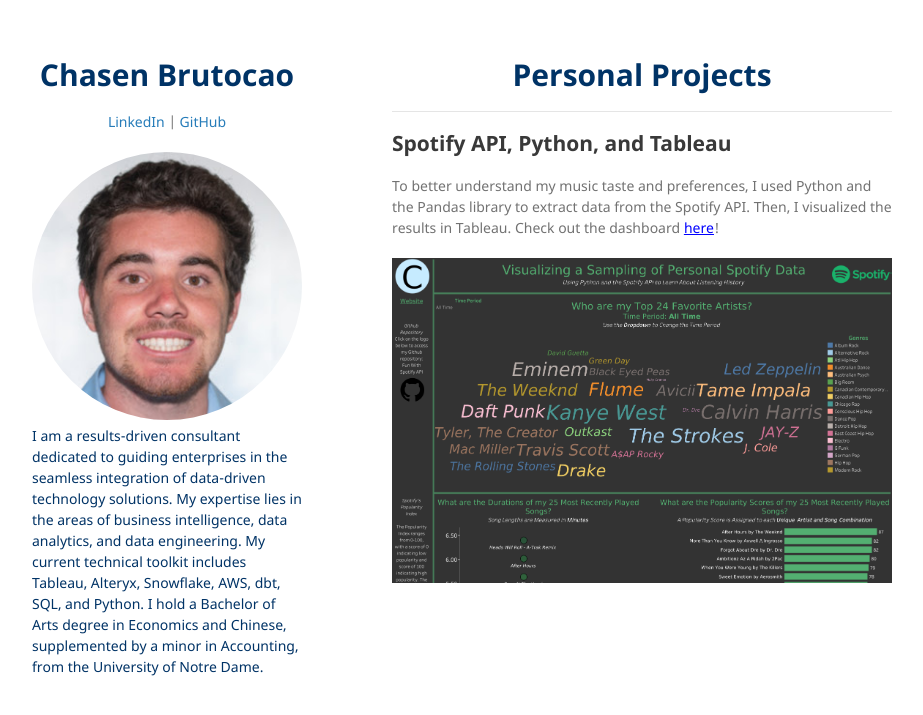
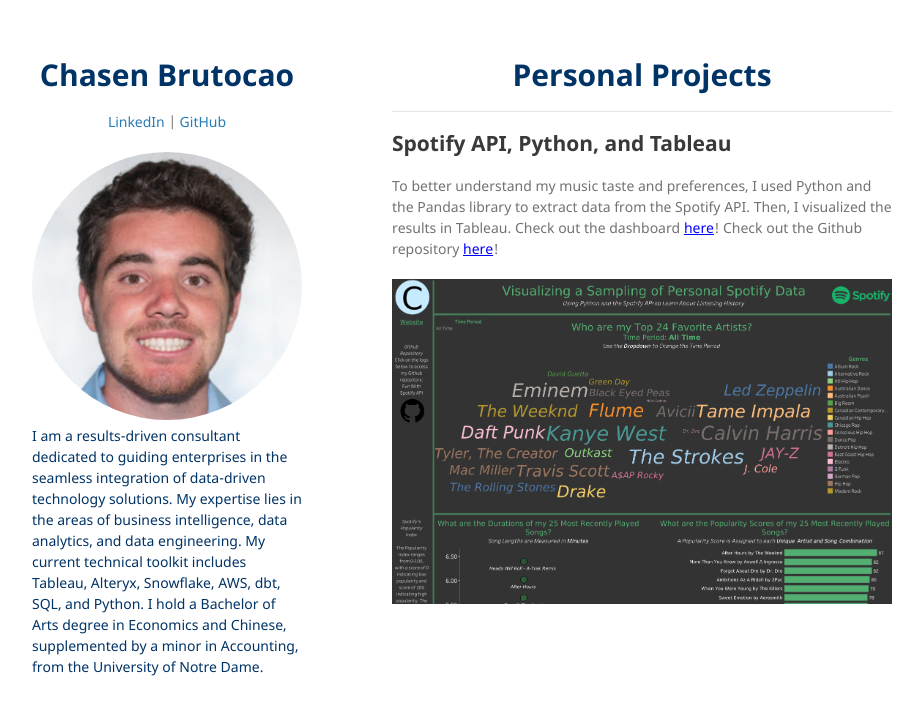
Before and after one commit to chasenbru/chasenbru.github.io, a Jekyll site: the page built from README.md, in a window 1280 px wide. Shown: the top 715 px of the page, without its empty margins (178-1101 px from the left). Built offline with Jekyll 4.4.1, drawn with Linux system fonts in a browser that asks for light colours; our own code applies the rules of GitHub Pages for plain Markdown files.

Commit message:
Update default.html

```diff
--- a/_layouts/default.html
+++ b/_layouts/default.html
@@ -67,7 +67,7 @@
         <h2 id="Spotify API, Python, and Tableau">Spotify API, Python, and Tableau
         </h2>
         <p>
-          To better understand my music taste and preferences, I used Python and the Pandas library to extract data from the Spotify API. Then, I visualized the results in Tableau. Check out the dashboard <a href="https://public.tableau.com/views/VisualizingaSamplingofPersonalSpotifyData/Profile?:language=en-US&:display_count=n&:origin=viz_share_link" class="custom-link">here</a>!
+          To better understand my music taste and preferences, I used Python and the Pandas library to extract data from the Spotify API. Then, I visualized the results in Tableau. Check out the dashboard <a href="https://public.tableau.com/views/VisualizingaSamplingofPersonalSpotifyData/Profile?:language=en-US&:display_count=n&:origin=viz_share_link" class="custom-link">here</a>! Check out the Github repository <a href="https://github.com/chasenbru/Fun-With-Spotify-API" class="custom-link">here</a>!
           <div class="image-container-spotify"></div>
         </p>
 
```
